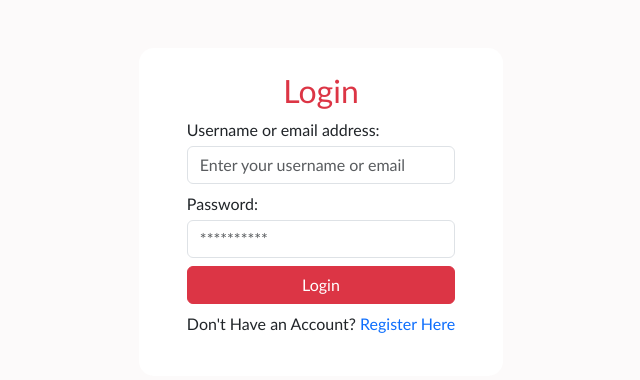
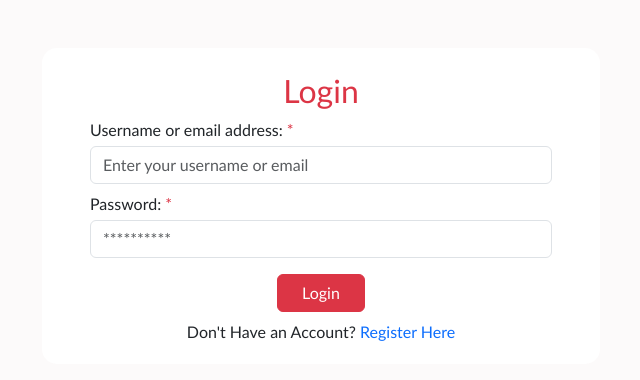
Before and after one commit to ThASh42/artquery, a Django app: page /auth/login in a window 1280 px wide. Shown: the part 71-451 px from the top of the page, without its empty margins (319-959 px from the left). Run offline with Django 5.2, Linux system fonts and the light colour scheme; parts of the project's set-up code (start-up, migrations or seed data) failed here and were passed over.

Commit message:
Update frontend: login page

```diff
--- a/backend/templates/authentication/login.html
+++ b/backend/templates/authentication/login.html
@@ -6,7 +6,7 @@ Login
 
 {% block body %}
 <section class="d-flex justify-content-center align-items-center">
-    <div class="border-radius-15 py-4 px-3 px-lg-5 bg-white">
+    <div class="border-radius-15 pt-4 pb-1 px-4 px-lg-5 bg-white col-12 col-sm-10 col-md-9 col-lg-7 col-xl-6">
         <div class="text-center text-danger">
             <h2>Login</h2>
         </div>
@@ -14,19 +14,7 @@ Login
             <div class="d-flex justify-content-center align-items-center">
                 <div class="alert alert-danger mx-auto my-1" role="alert">
                     {% for error in login_form.non_field_errors %}
-                <div>
-                    {{ error }} <br>
-                </div>
-                {% endfor %}
-                {% for field in login_form %}
-                    {% if field.errors %}
-                        <div>
-                            {% for error in field.errors %}
-                                {{ error }}
-                                <br>
-                            {% endfor %}
-                        </div>
-                    {% endif %}
+                        {{ error }}<br>
                     {% endfor %}
                 </div>
             </div>
@@ -34,18 +22,20 @@ Login
         <div>
             <form action="{% url 'api_authentication:login' %}" method="POST">
                 {% csrf_token %}
+                <div>
                     {% for field in login_form %}
                         <div class="my-2">
                             <div>
-                            {{ field.label_tag }}
+                                {{ field.label_tag }}<span class="text-danger"> *</span>
                             </div>
                             <div class="my-1">
                                 {{ field }}
                             </div>
                         </div>
                     {% endfor %}
-                <div id="login-button-div" class="mx-auto d-flex justify-content-center align-items-center">
-                    <button class="w-100 btn btn-danger" type="submit">Login</button>
+                </div>
+                <div class="mt-3 d-flex justify-content-center align-items-center">
+                    <button class="px-4 btn btn-danger" type="submit">Login</button>
                 </div>
                 <div class="d-flex justify-content-center align-items-center">
                     <p class="mt-2">Don't Have an Account?
```
Lines whose indentation alone changed are shown as unchanged.
